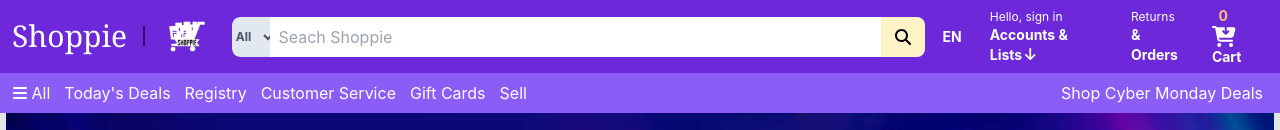
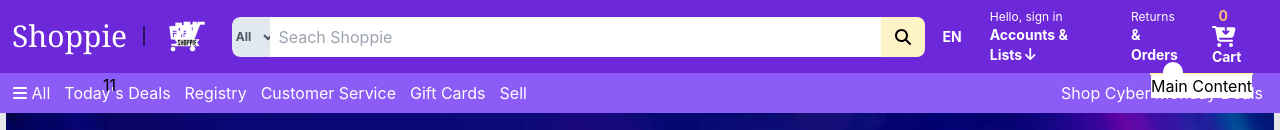
Before and after one commit to MuttaqeenChaudhry/Shoppie---Tailwind, a React (Create React App) app: page / in a window 1280 px wide. Shown: the top 130 px of the page. Built offline with nearby package versions, Linux system fonts and the light colour scheme.

Commit message:
Flyouts Containers

```diff
--- a/src/App.js
+++ b/src/App.js
@@ -3,6 +3,7 @@
 import NavBar from './components/NavBar';
 import NavMenu from './components/NavMenu';
 import Shoppie from './components/Shoppie';
+import NavFlyOuts from './components/NavFlyOuts';
 
 function App() {
   const[NvMDp, setNvMDp] = useState('none');
--- a/src/components/NavBar.js
+++ b/src/components/NavBar.js
@@ -8,6 +8,7 @@
   faSearch,
 } from "@fortawesome/free-solid-svg-icons";
 import DeptmntsList from "./DeptmntsList";
+import NavFlyOuts from "./NavFlyOuts";
 export default function NavBar(props) {
   const [items, setItems] = useState(0);
   const Flags = [
@@ -105,6 +106,7 @@
 
             </div>
           </div>
+          <NavFlyOuts/>
           <div className="h-10 w-full bg-violet-500">
           <div className="flex justify-between h-full">
             <div className="flex text-white">
--- /dev/null
+++ b/src/components/NavFlyOuts.js
@@ -0,0 +1,20 @@
+import React, { useEffect } from 'react'
+
+export default function NavFlyOuts() {
+
+  return (
+    <>
+    <div className='relative w-full h-0'>
+        <div className='absolute w-full h-full flex' id='FlyOutAcnhor'>
+            <div className='relative left-[1150px] w-fit border border-yellow-200'>
+                <div className='bg-white'>Main Content</div>
+                <div className='absolute h-3 -top-3 left-3 rounded-tl-full rounded-tr-full w-5 bg-white'></div>
+
+            </div>
+            <div>1</div>
+            <div>1</div>
+        </div>
+    </div>
+    </>
+  )
+}
```
